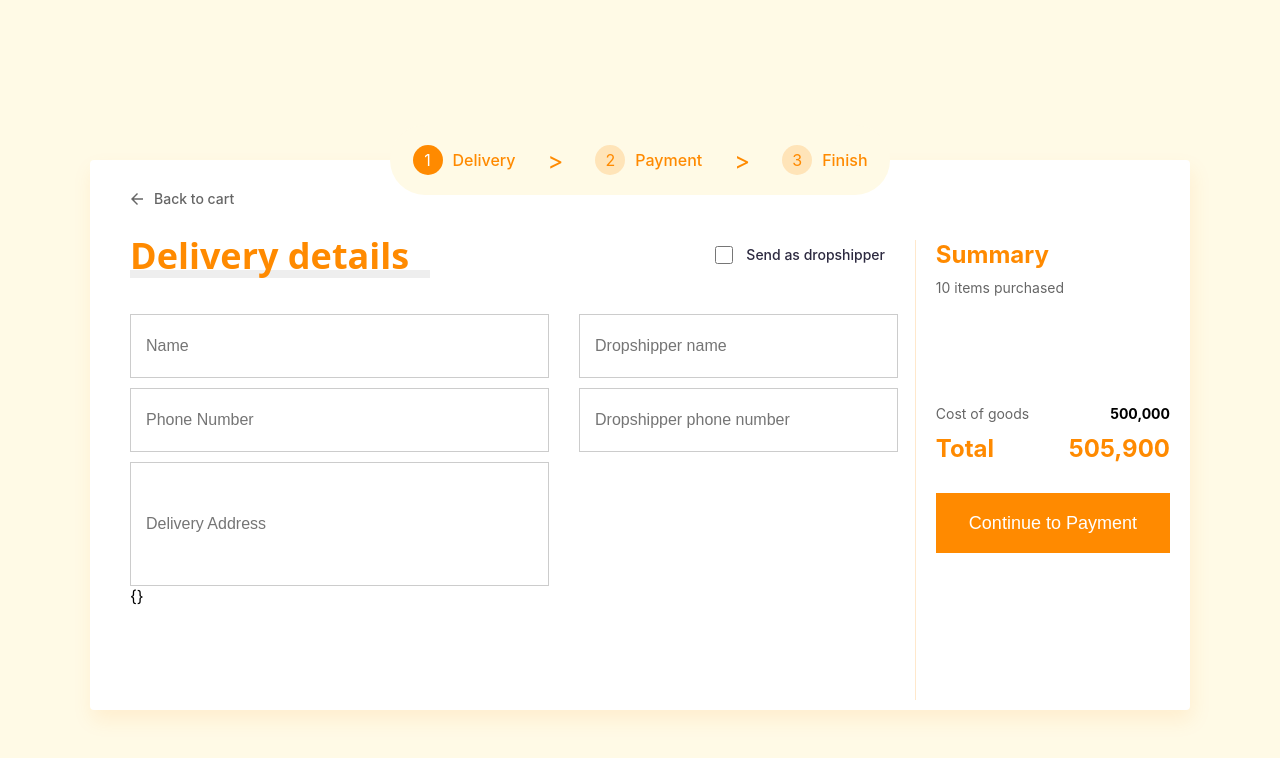
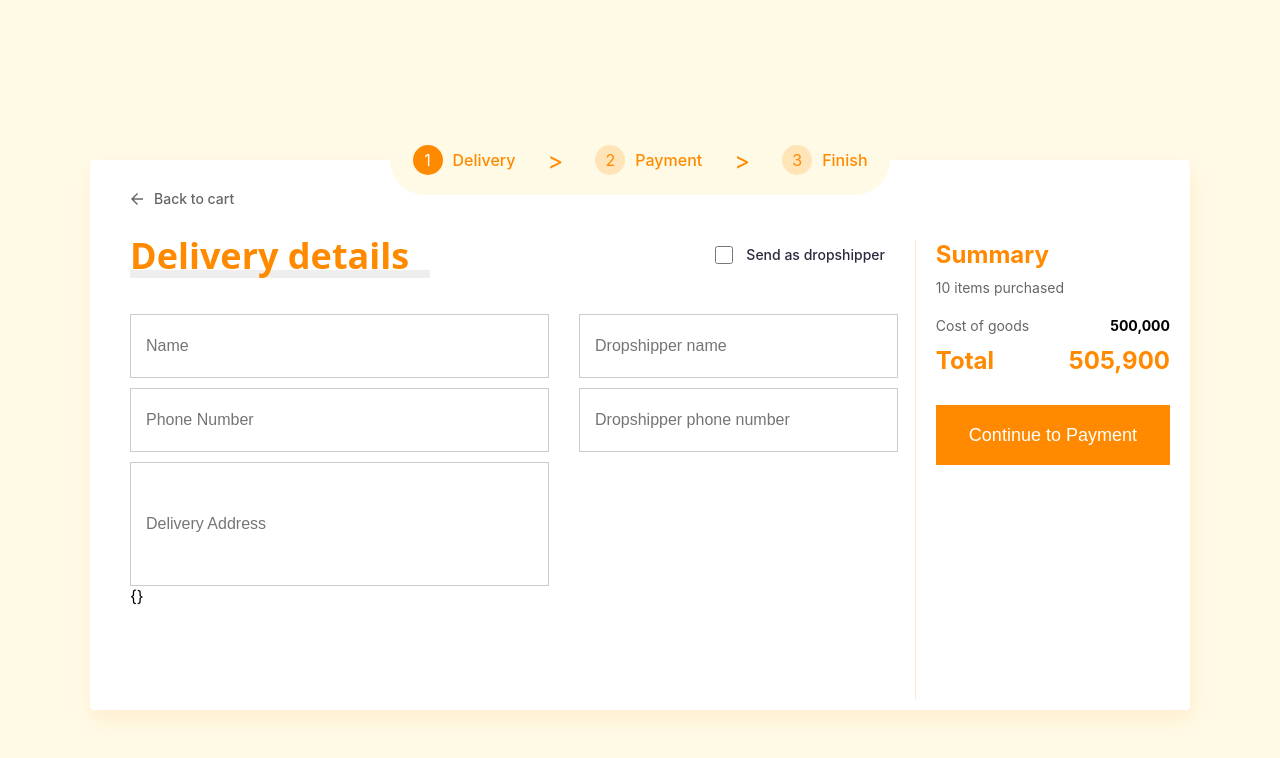
Before and after one commit to renofathoni23/multiple-form, a React (Create React App) app: page / in a window 1280 px wide. Shown: the top 758 px of the page. Built offline with nearby package versions, Linux system fonts and the light colour scheme.

Commit message:
feat: menyelesaikan slicing step 2

```diff
--- a/src/components/Form/ShippingForm.jsx
+++ b/src/components/Form/ShippingForm.jsx
@@ -32,9 +32,9 @@ const OptionContainer = styled.div`
 function ShippingForm() {
   const formCtx = useContext(FormContext);
   let shipmentValue = [
-    { id: 1, method: "GO-SEND", amount: "15,000" },
-    { id: 2, method: "JNE", amount: "9,000" },
-    { id: 3, method: "Personal Courir", amount: "29,000" },
+    { id: 1, method: "GO-SEND", amount: "15,000", estimate: "today" },
+    { id: 2, method: "JNE", amount: "9,000", estimate: "2 days" },
+    { id: 3, method: "Personal Courir", amount: "29,000", estimate: "1 day" },
   ];
 
   let paymentValue = [
--- a/src/components/Form/Summary.jsx
+++ b/src/components/Form/Summary.jsx
@@ -3,6 +3,9 @@ import styled from "styled-components";
 import CostSection from "../Summary/CostSection";
 import Button from "../Symbols/Button";
 import { useFormContext } from "react-hook-form";
+import { useContext } from "react";
+import FormContext from "../../store/FormContext";
+import DeliverySection from "../Summary/DeliverySection";
 
 const SummaryContainer = styled.div`
   width: 25%;
@@ -47,7 +50,7 @@ const ItemPurchasedText = styled.span`
 `;
 
 const CostContainer = styled.div`
-  margin-top: 88px;
+  /* margin-top: 88px; */
   display: flex;
   flex-direction: column;
 `;
@@ -71,6 +74,24 @@ function Summary() {
   const { getValues } = useFormContext();
   let isDropShipper = getValues("isDropshipper");
 
+  const formCtx = useContext(FormContext);
+  let shipment = formCtx.shipmentMethod;
+  let payment = formCtx.paymentMethod;
+  let step = formCtx.step;
+
+  const renderTitleButton = () => {
+    if (step === 1) {
+      return <Button title={"Continue to Payment"}></Button>;
+    } else if (step === 2) {
+      if (
+        Object.keys(shipment).length !== 0 &&
+        Object.keys(payment).length !== 0
+      ) {
+        return <Button title={`Pay with ${payment?.method}`}></Button>;
+      }
+    }
+  };
+
   return (
     <SummaryContainer>
       <ItemSummaryContainer>
@@ -82,10 +103,18 @@ function Summary() {
             title={"Delivery estimation"}
             method={"today by GO-SEND"}
           ></DeliverySection> */}
-          {/* <DeliverySection
-            title={"Payment"}
-            method={"Bank Transfer"}
-          ></DeliverySection> */}
+          {Object.keys(shipment).length !== 0 && (
+            <DeliverySection
+              title={"Delivery estimation"}
+              method={`${shipment?.estimate} by ${shipment?.method}`}
+            ></DeliverySection>
+          )}
+          {Object.keys(payment).length !== 0 && (
+            <DeliverySection
+              title={"Payment Method"}
+              method={payment?.method}
+            ></DeliverySection>
+          )}
           <CostContainer>
             {/* <CostSection></CostSection> */}
             <CostSection title={"Cost of goods"} cost={"500,000"}></CostSection>
@@ -95,12 +124,18 @@ function Summary() {
                 cost={"5000"}
               ></CostSection>
             )}
+            {Object.keys(shipment).length !== 0 && (
+              <CostSection
+                title={`${shipment?.method} shipment`}
+                cost={shipment?.amount}
+              ></CostSection>
+            )}
           </CostContainer>
           <TotalCostContainer>
             <CostText>Total</CostText>
             <CostText>505,900</CostText>
           </TotalCostContainer>
-          <Button title={"Continue to Payment"}></Button>
+          {step < 3 && renderTitleButton()}
         </InformationContainer>
       </ItemSummaryContainer>
     </SummaryContainer>
--- a/src/components/Summary/DeliverySection.jsx
+++ b/src/components/Summary/DeliverySection.jsx
@@ -15,6 +15,8 @@ const TitleMethod = styled.span`
 
 const TitleMethodContainer = styled.div`
   margin: 21px 0px;
+  display: flex;
+  flex-direction: column;
 `;
 
 const TextMethod = styled.span`
--- a/src/components/Symbols/RadioButton.jsx
+++ b/src/components/Symbols/RadioButton.jsx
@@ -46,13 +46,12 @@ const CheckImage = styled.img.attrs({
   visibility: ${(props) => (props.isActive ? "visible" : "hidden")};
 `;
 function RadioButton({ type, method, amount, isActive }) {
-  //   console.log(id, "id");
-  //   console.log(currentShipment, "shipment id");
-  //   console.log(shipmentActive);
   return (
     <RadioButtonContainer isActive={isActive}>
       <TextContainer>
-        <TitleMethod isActive={isActive}>{method}</TitleMethod>
+        <TitleMethod isActive={isActive} type={type}>
+          {method}
+        </TitleMethod>
         <CostMethod isActive={isActive}>{amount}</CostMethod>
       </TextContainer>
       <CheckImage isActive={isActive}></CheckImage>
```
